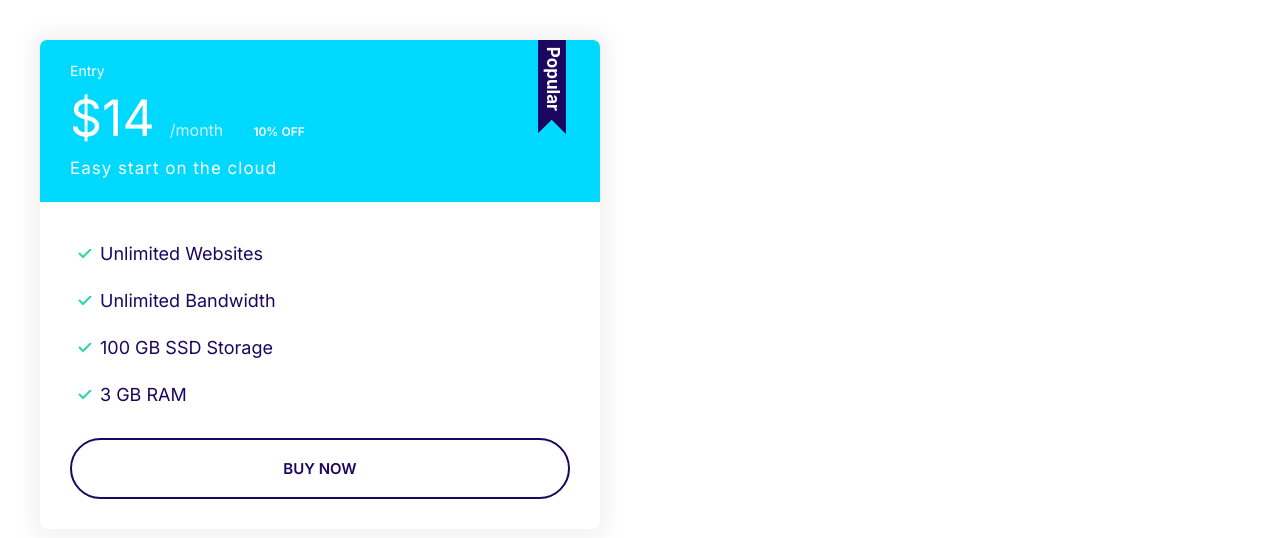
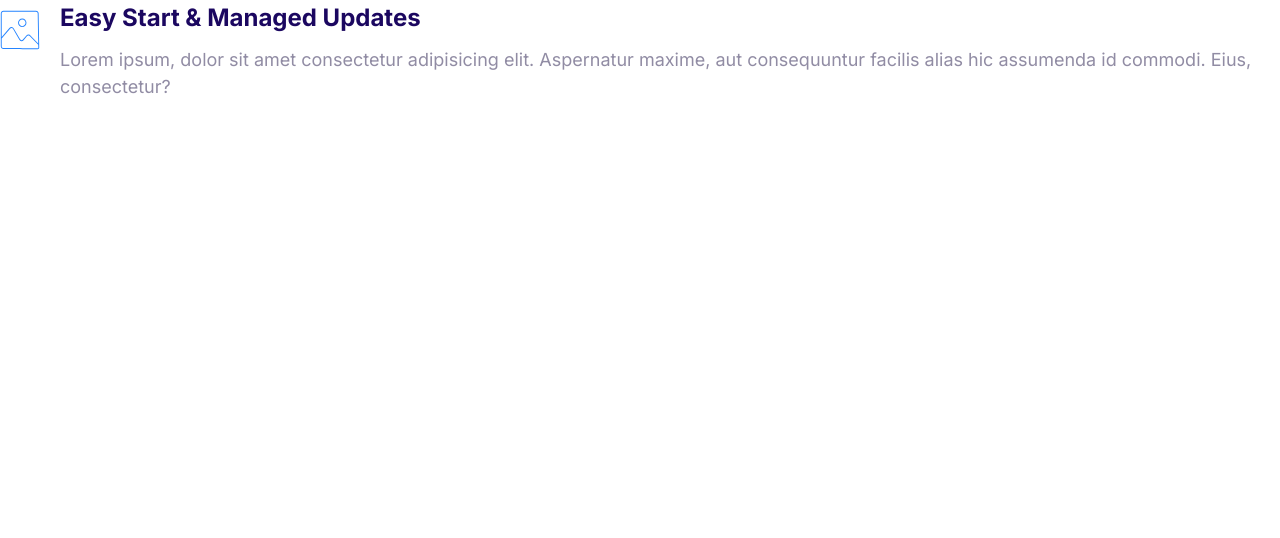
Before and after one commit to shreyanskh1/cloudnine, a plain HTML site: page index.html in a window 1280 px wide. Drawn offline with Linux system fonts and the light colour scheme.

Commit message:
Media objects creation with icon, heading and text

```diff
--- a/css/styles.css
+++ b/css/styles.css
@@ -360,3 +360,20 @@ a {
 		font-size: 1.7rem;
 	}
 }
+
+/* Media */
+.media {
+	display: flex;
+}
+
+.media__title {
+	margin-top: 0;
+}
+
+.media__body {
+	margin: 0 2rem;
+}
+
+.media__image {
+	margin-top: 1rem;
+}
--- a/index.html
+++ b/index.html
@@ -14,26 +14,19 @@
     <link rel="stylesheet" href="css/styles.css" />
   </head>
   <body>
-    <div style="width: 50%; padding: 4rem">
-      <div class="plan plan--popular">
-        <div class="card card--secondary">
-          <header class="card__header">
-            <h3 class="plan__name">Entry</h3>
-            <span class="plan__price">$14</span>
-            <span class="plan__billing-cycle">/month</span>
-            <span class="badge badge--secondary badge--small">10% OFF</span>
-            <span class="plan__description">Easy start on the cloud</span>
-          </header>
-          <div class="card__body">
-            <ul class="list list--tick">
-              <li class="list__item">Unlimited Websites</li>
-              <li class="list__item">Unlimited Bandwidth</li>
-              <li class="list__item">100 GB SSD Storage</li>
-              <li class="list__item">3 GB RAM</li>
-            </ul>
-            <button class="btn btn--outline btn--block">Buy Now</button>
-          </div>
-        </div>
+    <div class="media">
+      <div class="media__image">
+        <svg class="icon icon--primary">
+          <use xlink:href="images/sprite.svg#snap"></use>
+        </svg>
+      </div>
+      <div class="media__body">
+        <h3 class="media__title">Easy Start & Managed Updates</h3>
+        <p>
+          Lorem ipsum, dolor sit amet consectetur adipisicing elit. Aspernatur
+          maxime, aut consequuntur facilis alias hic assumenda id commodi. Eius,
+          consectetur?
+        </p>
       </div>
     </div>
   </body>
```
Also changed, not shown: components/media.html (added, +15 -0 lines).
